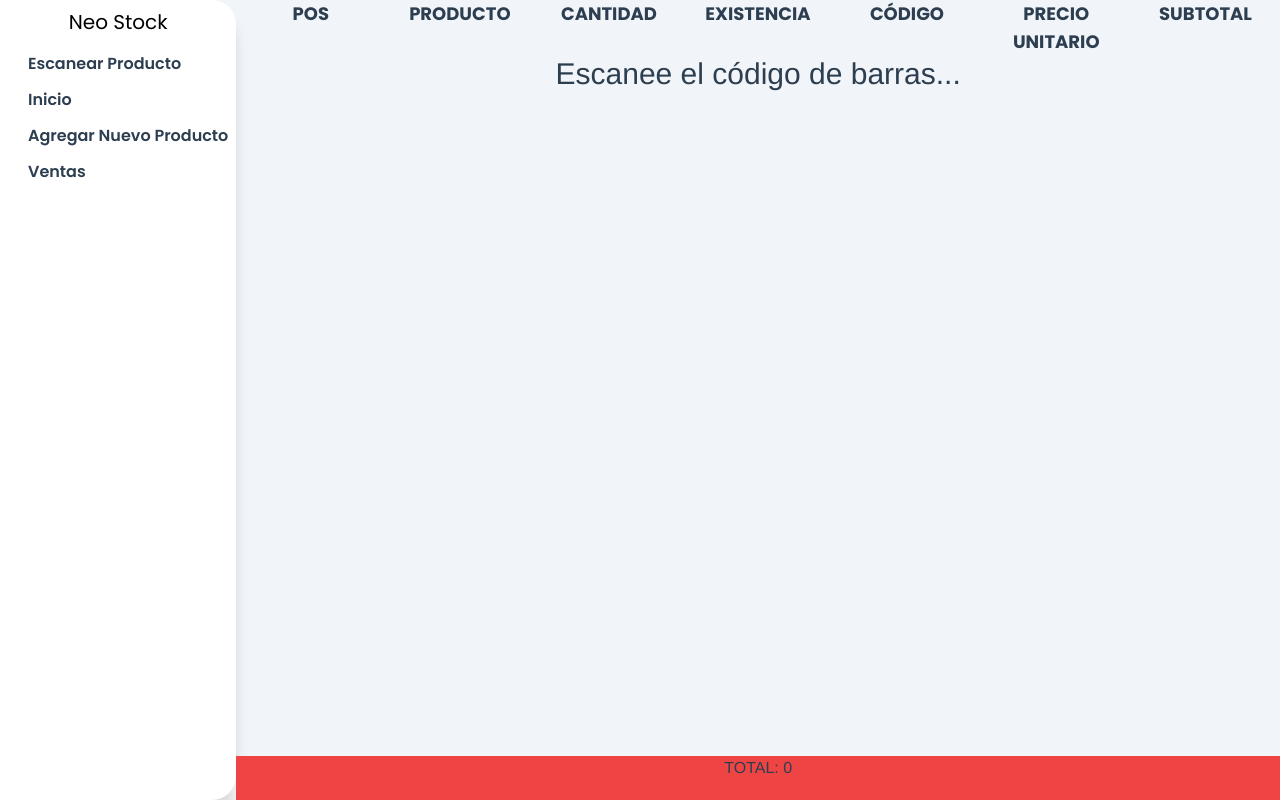
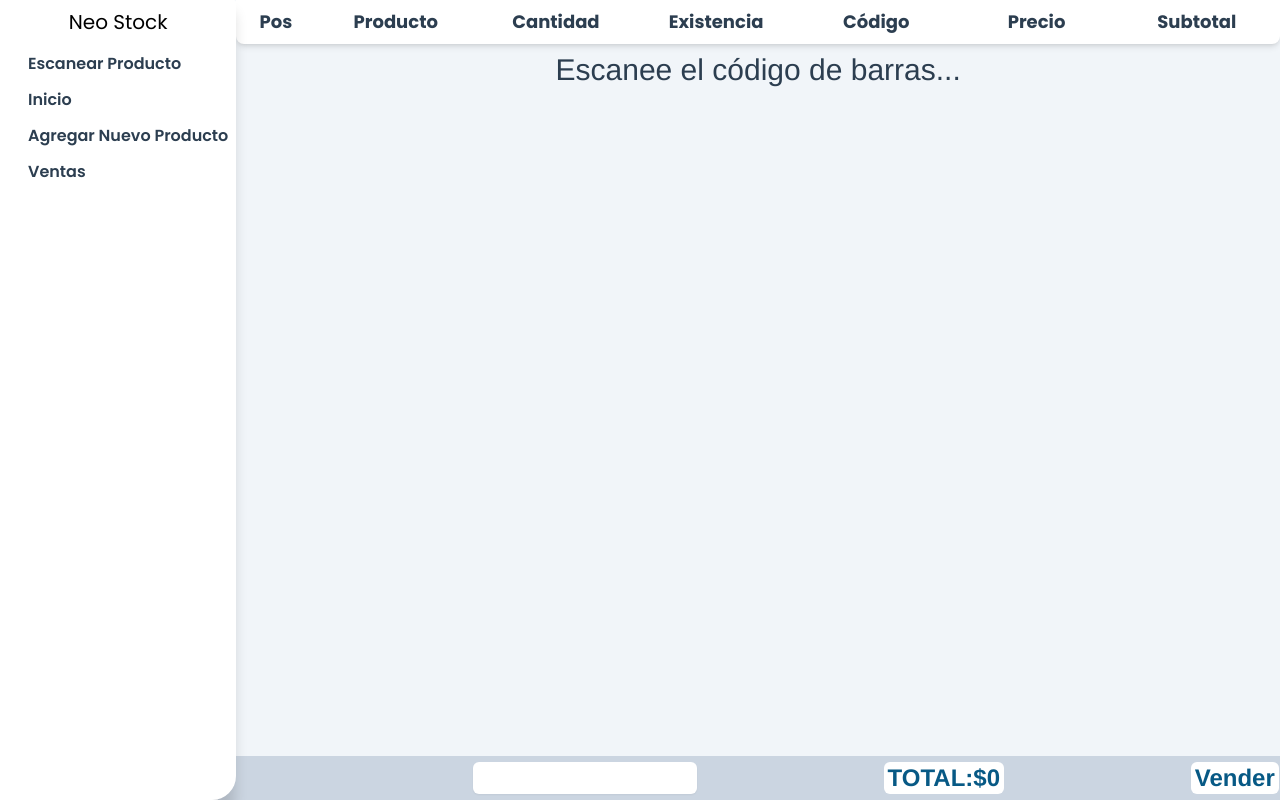
Before and after one commit to ShykanDev/neostock, a Vue app: page /scan in a window 1280 px wide. Built offline with nearby package versions, Linux system fonts and the light colour scheme; some icons are missing.

Commit message:
Fixed UI of Scan Product

```diff
--- a/src/components/header/MainTopBar.vue
+++ b/src/components/header/MainTopBar.vue
@@ -1,5 +1,5 @@
 <template>
-    <div class="bg-white shadow-[-11px_21px_13px_10px_#00000024]  h-dvh rounded-tr-3xl rounded-br-3xl">
+    <div class="bg-white shadow-[-11px_21px_13px_10px_#00000024]  h-dvh rounded-tr-sm rounded-br-3xl">
         <div class="flex items-center justify-center gap-2 py-2">
             <h1 class="text-xl text-black font-poppins">Neo Stock</h1>
         </div>
--- a/src/store/UseItemsStore.ts
+++ b/src/store/UseItemsStore.ts
@@ -123,7 +123,7 @@ export const UseItemsStore = defineStore('UseItemStore',{
                     itemPrice: 20,
                     itemCode: 7273614798825,
                     itemSubtotal: 0,
-                    stock:12
+                    stock:0
                 },
             ],
             cart:[] as Array<IItem>
@@ -167,8 +167,8 @@ export const UseItemsStore = defineStore('UseItemStore',{
                 this.cart[index].stock ++;
             }
             console.log(this.cart[index]);
+        },
 
-        }
     }
 
 })
--- a/src/views/ScanProductView.vue
+++ b/src/views/ScanProductView.vue
@@ -28,48 +28,92 @@
                      </tbody>
                     </TransitionGroup> -->
                     <TransitionGroup name="list" tag="ul" class="">
-                    <div class="flex">
-                         <li class="font-bold font-poppins text-lg min-w-[14.28%]">POS</li>
-                         <li class="font-bold font-poppins text-lg min-w-[14.28%]">PRODUCTO</li>
-                         <li class="font-bold font-poppins text-lg min-w-[14.28%]">CANTIDAD</li>
-                         <li class="font-bold font-poppins text-lg min-w-[14.28%]">EXISTENCIA</li>
-                         <li class="font-bold font-poppins text-lg min-w-[14.28%]">CÓDIGO</li>
-                         <li class="font-bold font-poppins text-lg min-w-[14.28%]">PRECIO UNITARIO</li>
-                         <li class="font-bold font-poppins text-lg min-w-[14.28%]">SUBTOTAL</li>
-                     </div>
-                     <div v-for="(item, index) in itemStore.getCartItems" :key="index" class="flex items-center w-full mb-2 rounded-lg justify-evenly font-poppins hover:bg-slate-200 hover:shadow-md">
-                        <div class="min-w-[14.28%] flex justify-center items-center">
-                            <p class="inline-block text-black shadow-sm font-bold bg-white rounded-full min-w-[25%]">{{ index +1 }}</p>
+                        <div class="flex py-2 mb-2 bg-white rounded-b-lg shadow-md">
+                            <div class="min-w-[7.6%] rounded-lg">
+                                <li class="inline-block px-1 text-lg font-bold font-poppins"
+                                    title="Posicion del producto en el carrito">Pos</li>
+                            </div>
+                            <div class="min-w-[15.35%] rounded-lg bg-white ">
+                                <li class="inline-block px-1 text-lg font-bold font-poppins" title="Nombre del producto">
+                                    Producto</li>
+                            </div>
+                            <div class="min-w-[15.35%] rounded-lg bg-white ">
+                                <li class="inline-block px-1 text-lg font-bold font-poppins"
+                                    title="Cantidad de veces que se venderá el producto">Cantidad</li>
+                            </div>
+                            <div class="min-w-[15.35%] rounded-lg bg-white ">
+                                <li class="inline-block px-1 text-lg font-bold font-poppins"
+                                    title="Cuantos hay en existencia o stock">Existencia</li>
+                            </div>
+                            <div class="min-w-[15.35%] rounded-lg bg-white ">
+                                <li class="inline-block px-1 text-lg font-bold font-poppins"
+                                    title="Código del producto en el sistema">Código</li>
+                            </div>
+                            <div class="min-w-[15.35%] rounded-lg bg-white ">
+                                <li class="inline-block px-1 text-lg font-bold font-poppins"
+                                    title="Precio por unidad del producto">Precio</li>
+                            </div>
+                            <div class="min-w-[15.35%] rounded-lg bg-white">
+                                <li class="inline-block px-1 text-lg font-bold font-poppins"
+                                    title="Valor del producto multiplicado por la cantidad">Subtotal</li>
+                            </div>
+
                         </div>
+                        <div v-for="(item, index) in itemStore.getCartItems" :key="index"
+                         :class="{'bg-white': index % 2 === 0, 'bg-slate-50' : index % 2 !== 0}"   class="flex items-center w-full py-3 mb-2 rounded-lg shadow-sm justify-evenly font-poppins hover:bg-white hover:shadow-md">
+                            <div class="min-w-[7.6%] flex justify-center items-center">
+                                <p
+                                    class="inline-block text-black shadow-sm font-bold bg-white rounded-full min-w-[25%]">
+                                    {{ index +1 }}</p>
+                            </div>
 
-                        <p class="font-medium text-white bg-slate-500 rounded-md min-w-[14.28%]">{{ item.itemName }}</p>
-                        <!-- <p>{{ item.itemQuantity }}</p> -->
-                        <div class="flex items-center justify-center gap-1 min-w-[14.28%]">
-                                <input class="font-bold text-center rounded-md w-9 max-w-12" v-model.number="item.itemQuantity"  type="number" name="" id="" min="1" placeholder="1" readonly>
-                                <v-icon  @click="itemStore.editItemQuantity('increase', index)" class="cursor-pointer active:text-emerald-400 hover:text-emerald-700 hover:scale-110" name="bi-arrow-up-circle-fill" scale="1.5" color="#047857"/>
-                                <v-icon @click="itemStore.editItemQuantity('decrease', index)" class="cursor-pointer active:text-red-600" name="bi-arrow-down-circle-fill" scale="1.5" color="#black"/>
+                            <p class="font-medium text-white bg-sky-950 rounded-md min-w-[15.35%]">{{ item.itemName }}
+                            </p>
+                            <!-- <p>{{ item.itemQuantity }}</p> -->
+                            <div class="flex items-center justify-center gap-1 min-w-[15.35%]">
+                                <input class="font-bold text-center rounded-md w-9 max-w-12"
+                                    v-model.number="item.itemQuantity" type="number" name="" id="" min="1"
+                                    placeholder="1" readonly>
+                                <v-icon @click="itemStore.editItemQuantity('increase', index)"
+                                    class="cursor-pointer active:text-emerald-400 hover:text-emerald-700 hover:scale-110"
+                                    name="bi-arrow-up-circle-fill" scale="1.5" color="#047857" />
+                                <v-icon @click="itemStore.editItemQuantity('decrease', index)"
+                                    class="cursor-pointer active:text-sky-400" name="bi-arrow-down-circle-fill"
+                                    scale="1.5" color="#0369a1" />
                             </div>
-                            <div class="min-w-[14.28%] flex justify-center items-center">
-                            <p class="inline-block text-black shadow-sm font-bold bg-white rounded-full min-w-[25%]">{{ item.stock }}</p>
+                            <div class="min-w-[15.35%] flex justify-center items-center">
+                                <p class="inline-block text-white bg-black shadow-sm font-bold  rounded-lg min-w-[25%]">
+                                    {{ item.stock }}</p>
+                            </div>
+                            <p class="inline-block text-base font-semibold  min-w-[15.35%]">{{ item.itemCode }}</p>
+                            <div class="min-w-[15.35%]">
+                                <p
+                                    class="inline-block text-base  text-sky-900 font-bold bg-sky-200 rounded-md min-w-[25%]">
+                                    ${{ item.itemPrice }}</p>
+                            </div>
+                            <div class="min-w-[15.35%]">
+                                <p
+                                    class="text-lg font-bold text-green-800 bg-green-100 rounded-md min-w-[60%] inline-block shadow-sm">
+                                    ${{ item.itemSubtotal}}</p>
+                            </div>
                         </div>
-                        <p class="inline-block text-base font-semibold  min-w-[14.28%]">{{ item.itemCode }}</p>
-                        <div class="min-w-[14.28%]">
-                            <p class="inline-block text-base  text-sky-900 font-bold bg-sky-200 rounded-md min-w-[25%]">${{ item.itemPrice }}</p>
-                        </div>
-                        <div class="min-w-[14.28%]">
-                            <p class="text-lg font-bold text-green-800 bg-green-100 rounded-md min-w-[60%] inline-block shadow-sm">${{ item.itemSubtotal}}</p>
-                        </div>
-                    </div>
                     </TransitionGroup>
                     <div class="">
                         <h1 class="text-3xl">Escanee el código de barras...</h1>
                         <!-- <h2 v-show="isSearchingCode" class="text-3xl">{{ isSearchingMessage }}</h2> -->
-                        <input @blur="autoFocus" @input="scanResult" v-model="barcodeValue" ref="barcodeInput" class="fixed bottom-0 left-0 z-40 text-3xl font-bold text-center bg-white rounded-md shadow-sm outline-none font-poppins" type="text">
-                        <h2 v-show="isError" class="mt-2 font-semibold text-sky-700 font-poppins">{{ errorMessage }}</h2>
-                        <LoaderDots v-show="isSearchingCode"/>
+
+                        <h2 v-show="isError" class="mt-2 font-semibold text-sky-700 font-poppins">{{ errorMessage }}
+                        </h2>
+                        <LoaderDots v-show="isSearchingCode" />
                     </div>
-                    <div class="absolute bottom-0 z-50 w-full bg-red-500 min-h-11">
-                        <p>TOTAL: {{ itemStore.getGrandTotal }} </p>
+                    <div class="fixed bottom-0 left-[17%] right-0 z-40 w-full shadow-lg bg-slate-300 min-h-11 flex items-center px-8">
+                        <div class="flex pl-[3%] items-center justify-evenly w-full">
+                            <input @blur="autoFocus" @input="scanResult" v-model="barcodeValue" ref="barcodeInput"
+                            class="text-2xl font-semibold text-center bg-white rounded-md shadow-sm outline-none font-poppins min-w-24 max-w-56"
+                            type="text">
+                            <p class="px-1 text-2xl font-semibold bg-white rounded-md text-sky-800">TOTAL:${{ itemStore.getGrandTotal }} </p>
+                            <button class="px-1 text-2xl font-semibold bg-white rounded-md text-sky-800" >Vender</button>
+                        </div>
                     </div>
                 </div>
             </template>
@@ -82,7 +126,7 @@ import LoaderDots from '@/animations/LoaderDots.vue';
 import { IItem } from '@/interfaces/IItem';
 import MainLayout from '@/layouts/MainLayout.vue';
 import { UseItemsStore } from '@/store/UseItemsStore';
-import { computed, nextTick, onMounted, Ref, ref } from 'vue';
+import { onMounted, onUnmounted, Ref, ref } from 'vue';
 
 // store Items
 const itemStore = UseItemsStore();
@@ -96,8 +140,6 @@ let isError = ref(false);
 let errorMessage = ref('');
 let timeoutId:Ref<null|number> = ref(null); // reference to the timeoutId
 
-// Value for store the result of the scan (if exists)
-let sale:Ref<Array<IItem>> = ref([]);
 
 // function to execute when the user scans the barcode, it will search for the item and add it to the list, if it doesn't exist it will show an error
 const scanResult = ( ) => {
@@ -116,7 +158,14 @@ const scanResult = ( ) => {
 
 
     const foundItems = UseItemsStore().getTotalItems.filter(e => e.itemCode == barcodeValue.value)
+    if(foundItems[0].stock == 0){
+        alert(`No hay stock disponible para el producto ${foundItems[0].itemName} (${foundItems[0].itemCode})`);
+        barcodeValue.value = null;
+        isSearchingCode.value = false;
+        return;
+    }
     if (foundItems.length>0){
+        foundItems[0].stock--;
         itemStore.addItemToCart(foundItems[0])
         barcodeValue.value = null;
         isSearchingCode.value = false;
@@ -138,6 +187,12 @@ const scanResult = ( ) => {
 const barcodeInput = ref();
 onMounted( () =>{
     autoFocus();
+})
+
+onUnmounted(() => {
+    if(timeoutId.value){
+        clearTimeout(timeoutId.value)
+    }
 })
 
 </script>
```
Also changed, not shown: notes.txt.
